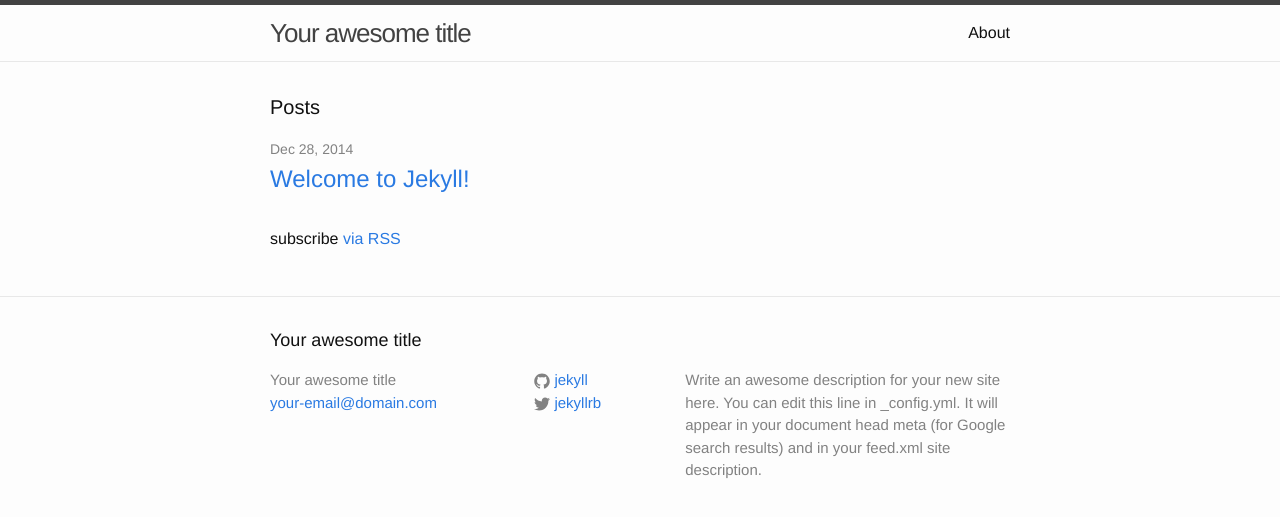
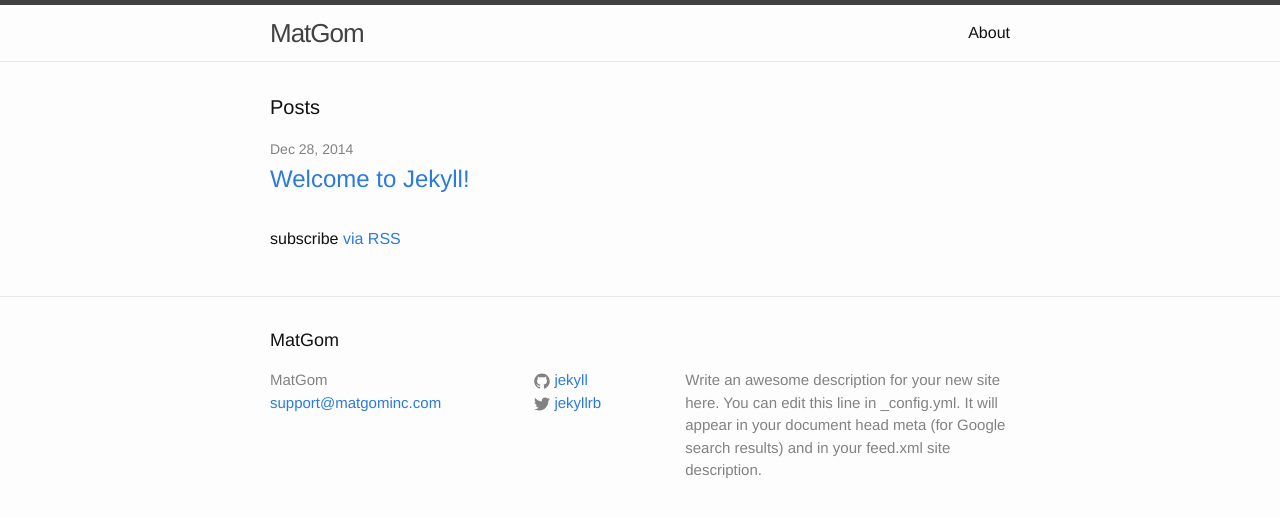
Before and after one commit to HugoMatilla/hugomatilla.github.io, a Jekyll site: the page built from index.html, in a window 1280 px wide. Shown: the top 517 px of the page. Built offline with Jekyll 4.4.1, drawn with Linux system fonts in a browser that asks for light colours.

Commit message:
Added Title

```diff
--- a/_config.yml
+++ b/_config.yml
@@ -1,12 +1,12 @@
 # Site settings
-title: Your awesome title
-email: your-email@domain.com
+title: MatGom
+email: support@matgominc.com
 description: > # this means to ignore newlines until "baseurl:"
   Write an awesome description for your new site here. You can edit this
   line in _config.yml. It will appear in your document head meta (for
   Google search results) and in your feed.xml site description.
 baseurl: "" # the subpath of your site, e.g. /blog/
-url: "http://yourdomain.com" # the base hostname & protocol for your site
+url: "http://matgom.com" # the base hostname & protocol for your site
 twitter_username: jekyllrb
 github_username:  jekyll
 
```
